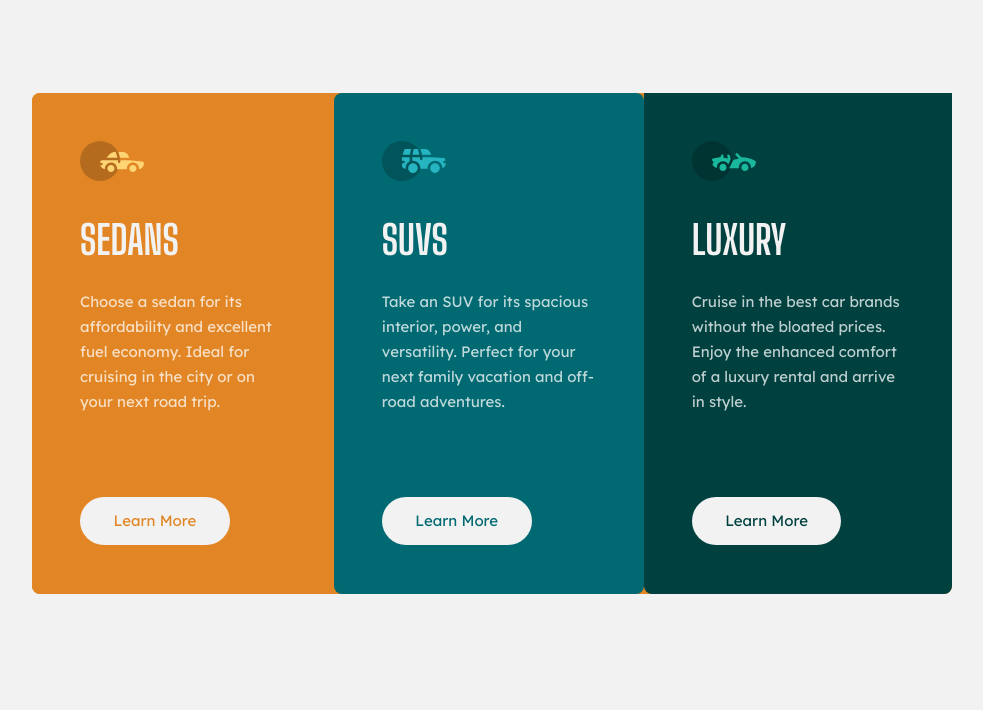
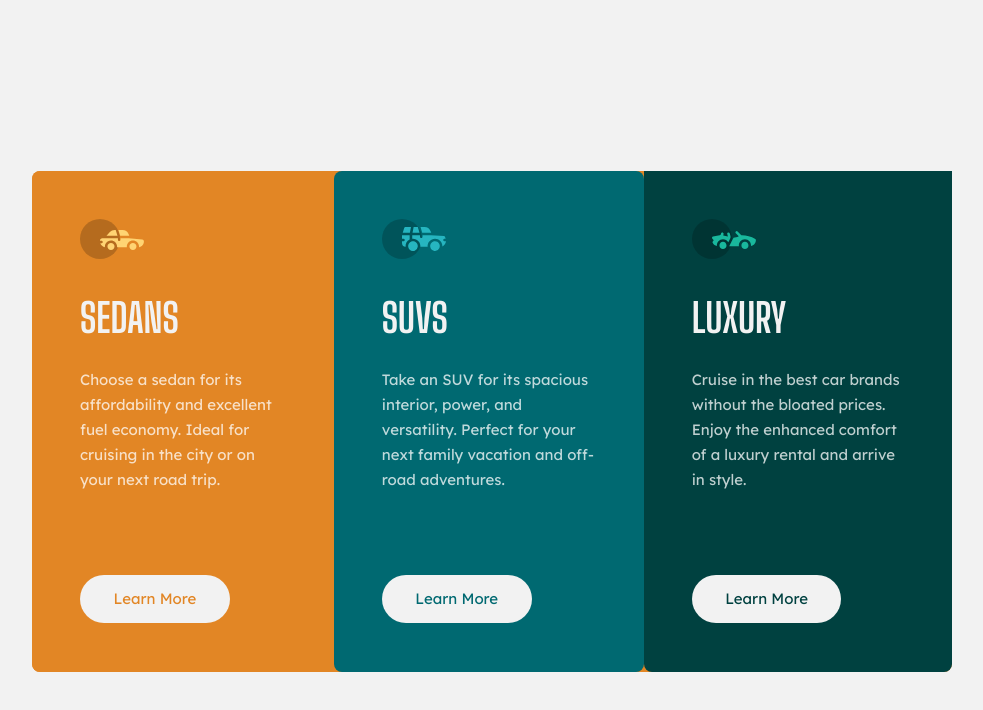
Before and after one commit to miguelzaga/3-column-preview-card-component, a React (Vite) app: page / in a window 1280 px wide. Shown: the top 710 px of the page, without its empty margins (148-1131 px from the left). Built offline with nearby package versions, Linux system fonts and the light colour scheme.

Commit message:
adjusted margin

```diff
--- a/src/scss/05-components/_card.scss
+++ b/src/scss/05-components/_card.scss
@@ -9,6 +9,7 @@
   flex-direction: column;
 
   @include breakpoint($md-lg) {
+    margin: 171px auto 129px;
     max-width: 920px;
     flex-direction: row;
   }
```
